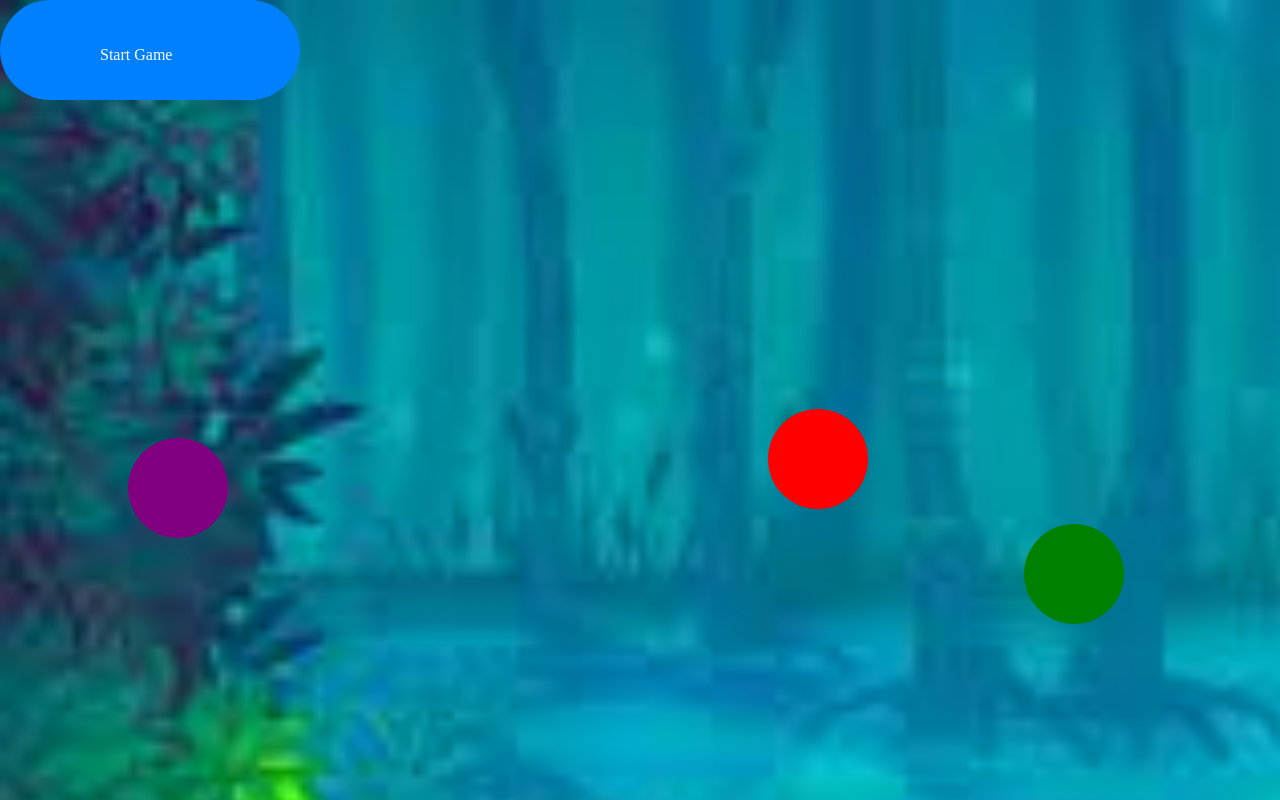
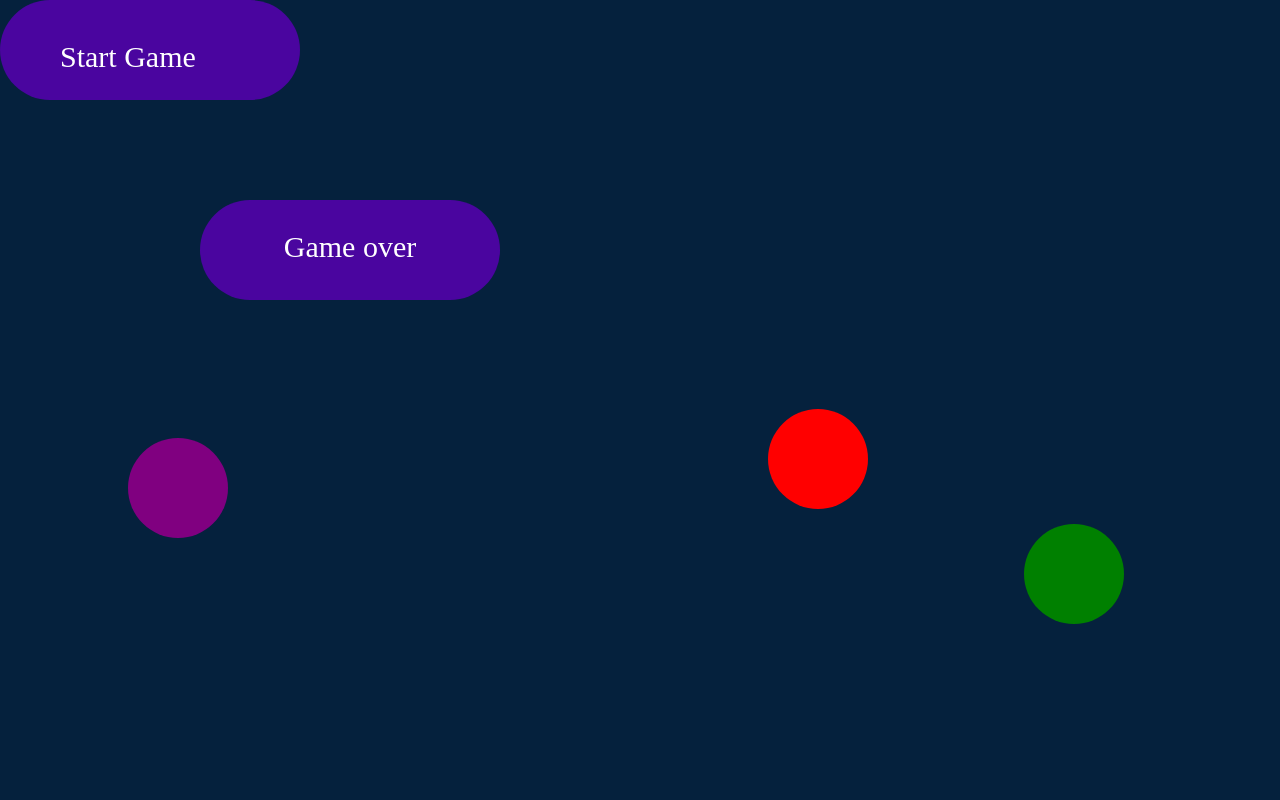
Before and after one commit to Apeksha-P/BubbleGame, a plain HTML site: page index.html in a window 1280 px wide. Shown: the top 800 px of the page. Drawn offline with Linux system fonts and the light colour scheme.

Commit message:
content update

```diff
--- a/index.html
+++ b/index.html
@@ -26,6 +26,7 @@
   <div class="a b2"></div>
   <div class="a b3"></div>
   <div class="a b4"></div>
+<div id="end"><p>Game over</p></div>
 <script src="assets/jquery-3.7.1.js"></script>
   <script src="assets/jquery-ui.min.js"></script>
 <script src="script.js" type="text/javascript"></script>
--- a/script.js
+++ b/script.js
@@ -6,6 +6,8 @@ document.addEventListener("DOMContentLoaded",function (){
             count = count + 5;
             div.remove();
             var display = document.getElementById('mark');
+            var over = document.getElementById('end');
+            //over.css('display','none');
             if(display){
                 display.textContent = "Score : " + count;
             }
--- a/style.css
+++ b/style.css
@@ -3,24 +3,26 @@ body{
     width: 100%;
     margin: 0;
     padding: 0;
-    background-image: url("assets/images.jpg");
+    /*background-image: url("assets/images.jpg");
     background-repeat: no-repeat;
-    background-size: cover;
+    background-size: cover;*/
     overflow: hidden;
+    background-color: #05213d;
 }
 #start{
     width: 300px;
     height: 100px;
     border-radius: 50px;
-    background-color: #007fff;
+    background-color: #4a059f;
     color: white;
     text-align: center;
     position: absolute;
 }
 .start p{
     position: absolute;
-    top: 30px;
-    left: 100px;
+    top: 10px;
+    left: 60px;
+    font-size: 30px;
 }
 .a{
     width: 100px;
@@ -169,3 +171,16 @@ body{
     }
 
 }
+#end{
+    position: absolute;
+    top: 200px;
+    left: 200px;
+    color: white;
+    width: 300px;
+    height: 100px;
+    border-radius: 50px;
+    background-color: #4a059f;
+    text-align: center;
+    font-size: 30px;
+    //display: none;
+}
```
